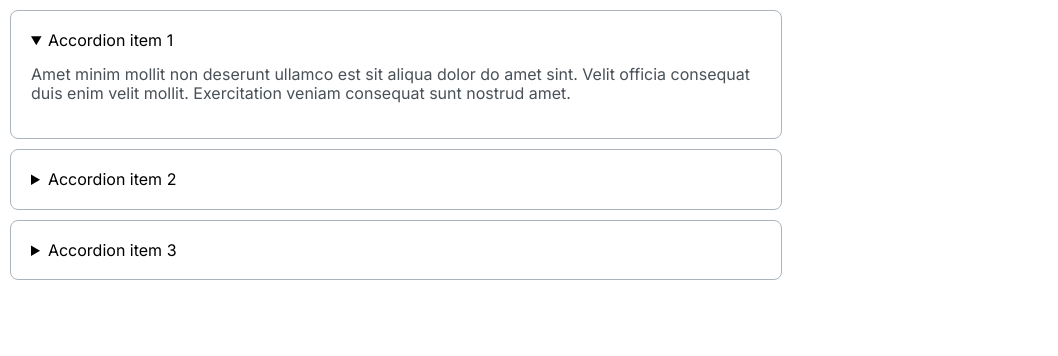
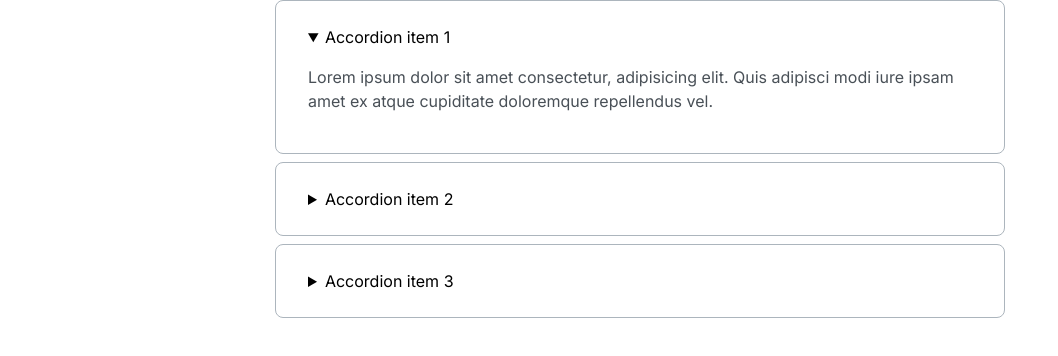
Before and after one commit to js-tasks-ru/htmlcss-20241107_danshop1998, a website: page 03-lection1/02-accordion/index.html in a window 1280 px wide. Shown: the whole page, without its empty margins (0-1058 px from the left). Drawn offline with Linux system fonts and the light colour scheme.

Commit message:
accordion

```diff
--- a/03-lection1/02-accordion/accordion.css
+++ b/03-lection1/02-accordion/accordion.css
@@ -1,22 +1,29 @@
 .accordion {
-    width: 730px;
+    font-family: 'Inter', sans-serif;
+    font-size: 16px;
+    font-weight: 400;
+    line-height: 24px;
+}
+
+.accordion__item {
+    margin-bottom: 8px;
+    border: 1px solid var(--grey-3);
+    padding: 24px 32px;
     border-radius: 8px;
-    border: 1px solid var(--grey-3);
-    font-size: 16px;
-    padding: 20px;
-    margin: 10px 0 8px 10px;
+    cursor: pointer;
+}
+
+.accordion__item:last-child {
+    margin-bottom: 0;
+}
+
+.accordion__summary {
 }
 
 .accordion__summary::-webkit-details-marker {
-    display: none;
-    color: var(--black);
-    list-style: none;
+    display: none
 }
 
-.accordion__item {
+.accordion__content {
     color: var(--grey-4);
 }
-
-.accordion:last-child {
-    margin-bottom: 0px;
-}
--- a/03-lection1/02-accordion/index.html
+++ b/03-lection1/02-accordion/index.html
@@ -6,23 +6,21 @@
         <link rel="stylesheet" href="./accordion.css">
     </head>
     <body>
-        <details class="accordion" name="accord" open>
+        <div class="container">
+            <div class="accordion">
+                <details class="accordion__item" open>
                     <summary class="accordion__summary">Accordion item 1</summary>
-            <p class="accordion__item">
-                Amet minim mollit non deserunt ullamco est sit aliqua dolor do amet sint. Velit officia consequat duis enim velit mollit. Exercitation veniam consequat sunt nostrud amet.
-            </p>
+                    <p class="accordion__content">Lorem ipsum dolor sit amet consectetur, adipisicing elit. Quis adipisci modi iure ipsam amet ex atque cupiditate doloremque repellendus vel.</p>
                 </details>
-        <details class="accordion" name="accord">
+                <details class="accordion__item">
                     <summary class="accordion__summary">Accordion item 2</summary>
-            <p class="accordion__item">
-                Lorem ipsum dolor sit amet consectetur adipisicing elit. Earum nam molestiae aperiam sint voluptas unde, obcaecati iste in, ipsa possimus temporibus rerum, fugiat atque corporis illo vitae. Atque, accusantium praesentium.
-            </p>
+                    <p class="accordion__content">Lorem ipsum dolor sit amet consectetur, adipisicing elit. Quis adipisci modi iure ipsam amet ex atque cupiditate doloremque repellendus vel.</p>
                 </details>
-        <details class="accordion" name="accord">
+                <details class="accordion__item">
                     <summary class="accordion__summary">Accordion item 3</summary>
-            <p class="accordion__item">
-            Lorem ipsum dolor sit amet consectetur adipisicing elit. Praesentium recusandae sed odit doloremque vel, optio qui libero hic iure. Natus iusto odio ducimus eum, tempore nulla quae itaque exercitationem delectus.
-            </p>
+                    <p class="accordion__content">Lorem ipsum dolor sit amet consectetur, adipisicing elit. Quis adipisci modi iure ipsam amet ex atque cupiditate doloremque repellendus vel.</p>
                 </details>
+            </div>
+        </div>
     </body>
 </html>
--- a/components/container/container.css
+++ b/components/container/container.css
@@ -1,4 +1,4 @@
 .container {
-    max-width: 1110px;
+    max-width: 730px;
     margin: 0 auto;
 }
```
Lines whose indentation alone changed are shown as unchanged.
